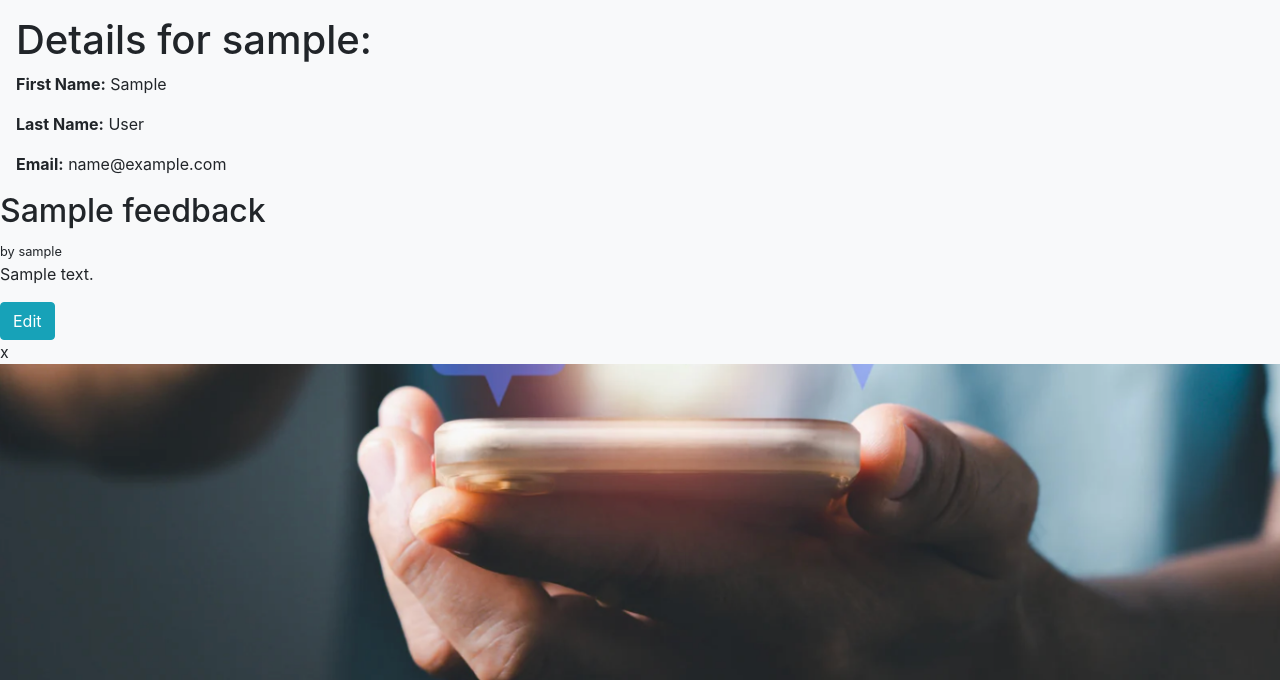
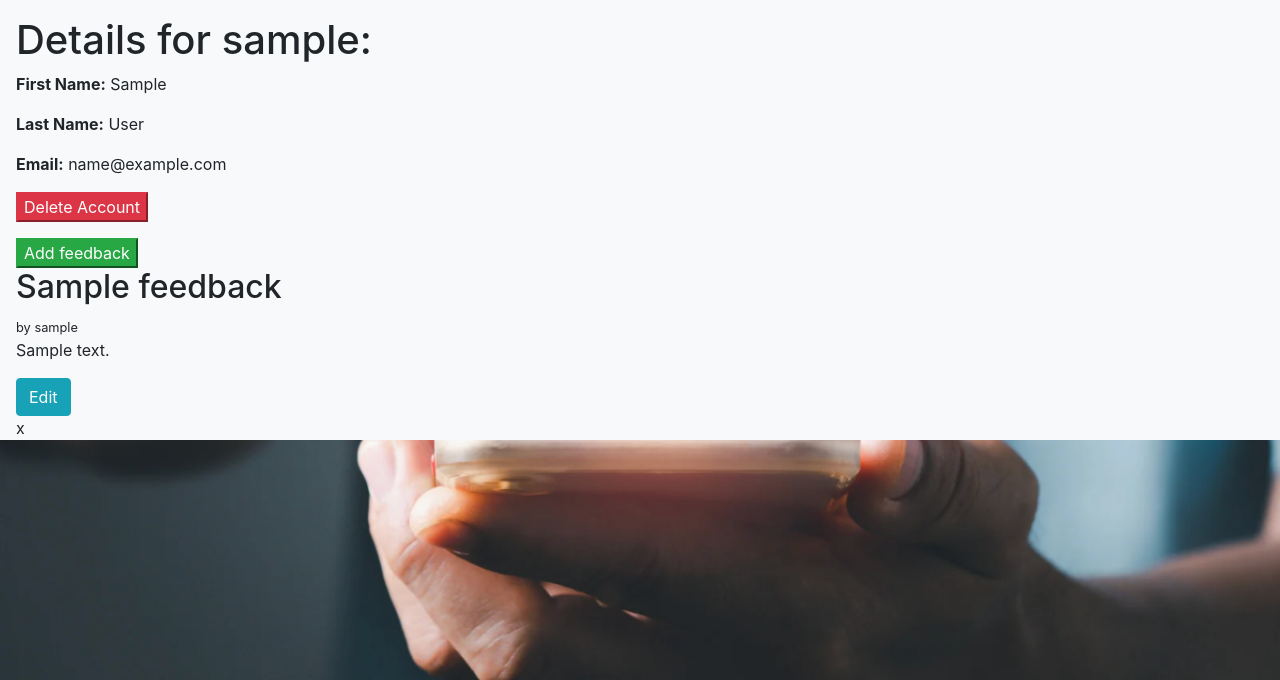
Before and after one commit to Himanshukumar30/user_reviews, a Flask app: a page that uses templates/user.html in a window 1280 px wide. Shown: the part 62-742 px from the top of the page. Run offline with Flask 3, Linux system fonts and the light colour scheme; the visitor is signed in with stand-in values (Sample User, id 1); tables that the repository leaves empty hold one stand-in row (values such as "Sample post").

Commit message:
adding logic to delete a user and associated feedbacks

```diff
--- a/app.py
+++ b/app.py
@@ -17,10 +17,14 @@ toolbar = DebugToolbarExtension(app)
 
 @app.route('/')
 def root():
+    '''Homepage'''
+
     return render_template('index.html')
 
 @app.route('/Register', methods=['GET', 'POST'] )
 def register():
+    '''Show User registration form'''
+
     form = RegisterForm()
 
     if form.validate_on_submit():
@@ -41,6 +45,7 @@ def register():
 
 @app.route('/login', methods = ['GET', 'POST'])
 def login():
+    '''Show login form'''
     form = LoginForm()
 
     if form.validate_on_submit():
@@ -58,12 +63,28 @@ def login():
 
 @app.route('/users/<username>')
 def user_info(username):
+    '''Show user details page'''
+
     user = User.query.filter_by(username = username).first()
     feedbacks = Feedback.query.filter_by(username = username)
     return render_template('user.html', user = user, feedbacks = feedbacks)
 
 @app.route('/logout')
 def logout():
+    '''Logout user'''
+
     session.pop('user_id')
     flash("Goodbye!", "info")
     return redirect('/')
+
+
+@app.route('/users/<username>/delete')
+def delete_user(username):
+    if(session['user_id']):
+        user = User.query.filter_by(username = username).first()
+        feedback = Feedback.query.filter_by(username = username)
+        db.session.delete(user)
+        db.session.commit()
+        session.pop('user_id')
+        flash(f'User: {username} deleted!')
+    return redirect('/')
--- a/templates/user.html
+++ b/templates/user.html
@@ -5,14 +5,22 @@
   <p><b>First Name:</b> {{user.first_name}}</p>
   <p><b>Last Name:</b> {{user.last_name}}</p>
   <p><b>Email:</b> {{user.email}}</p>
+  <a href="/users/{{user.username}}/delete"
+    ><button class="btn-danger">Delete Account</button></a
+  >
 </div>
+<div class="m-3">
+  <a href="/users/{{user.username}}/feedback/add"
+    ><button class="btn-success">Add feedback</button></a
+  >
   {% for feedback in feedbacks %}
   <h2>{{feedback.title}}</h2>
   <small> by {{feedback.username}}</small>
   <p>{{feedback.content}}</p>
-<a href='/feedback/{{feedback.id}}/update' class="btn btn-info">Edit</a>
-<form action='/feedback/{{feedback.id}}/delete'>x</form>
-<form
+  <a href="/feedback/{{feedback.id}}/update" class="btn btn-info">Edit</a>
+  <form action="/feedback/{{feedback.id}}/delete">x</form>
   {% endfor %} {% else %}
   <p class="text-danger">You are not authorized yet, login first</p>
-{% endif %} {% endblock content %}
+  {% endif %}
+</div>
+{% endblock content %}
```
Lines whose indentation alone changed are shown as unchanged.
